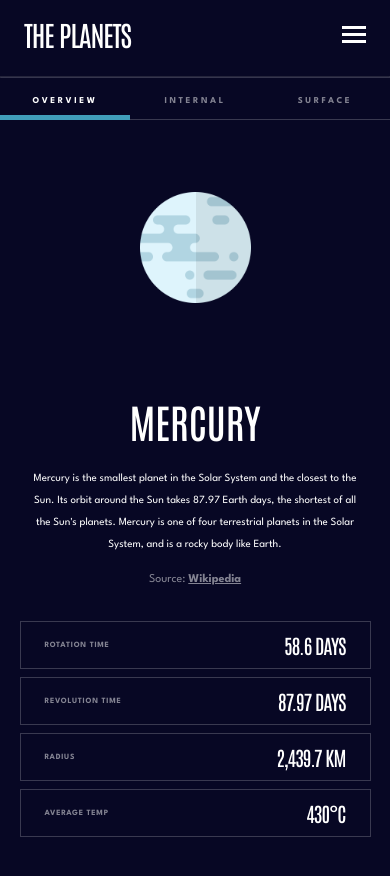
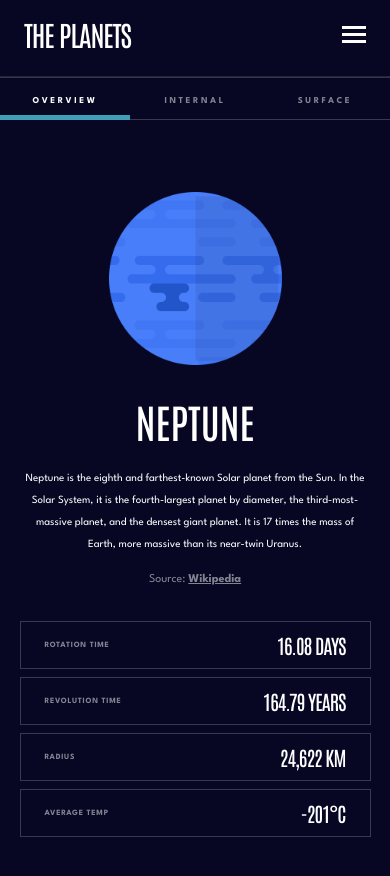
Before and after one commit to bartigue87/planet-facts-site, a plain HTML site: page neptune.html in a window 390 px wide. Drawn offline with Linux system fonts and the light colour scheme.

Commit message:
finish neptune

```diff
--- a/js/neptune.js
+++ b/js/neptune.js
@@ -5,11 +5,11 @@ const overviewBtn = document.getElementById("overview-btn");
 const internalBtn = document.getElementById("internal-btn");
 const surfaceBtn = document.getElementById("surface-btn");
 const overviewText =
-  "Venus is the second planet from the Sun. It is named after the Roman goddess of love and beauty. As the brightest natural object in Earth's night sky after the Moon, Venus can cast shadows and can be, on rare occasions, visible to the naked eye in broad daylight.";
+  "Neptune is the eighth and farthest-known Solar planet from the Sun. In the Solar System, it is the fourth-largest planet by diameter, the third-most-massive planet, and the densest giant planet. It is 17 times the mass of Earth, more massive than its near-twin Uranus.";
 const internalText =
-  "The similarity in size and density between Venus and Earth suggests they share a similar internal structure: a core, mantle, and crust. Like that of Earth, Venusian core is most likely at least partially liquid because the two planets have been cooling at about the same rate.";
+  "Neptune's internal structure resembles that of Uranus. Its atmosphere forms about 5% to 10% of its mass and extends perhaps 10% to 20% of the way towards the core. Increasing concentrations of methane, ammonia and water are found in the lower regions.";
 const surfaceText =
-  "Much of the Venusian surface appears to have been shaped by volcanic activity. Venus has several times as many volcanoes as Earth, and it has 167 large volcanoes that are over 100 km (60 mi) across. The only volcanic complex of this size on Earth is the Big Island of Hawaii.";
+  "Neptune's atmosphere is 80% hydrogen and 19% helium. A trace amount of methane is also present. Prominent absorption bands of methane exist at wavelengths above 600 nm, in the red and infrared portion of the spectrum.";
 const navItems = document.getElementById("nav-items");
 const infoBoxes = document.querySelector(".info-boxes-container");
 
--- a/neptune.html
+++ b/neptune.html
@@ -11,7 +11,7 @@
         href="https://fonts.googleapis.com/css2?family=Antonio:wght@500&family=League+Spartan:wght@400;700&display=swap"
         rel="stylesheet">
     <link rel="stylesheet" href="./styles/main-style.css">
-    <link rel="stylesheet" href="./styles/mercury-style.css">
+    <link rel="stylesheet" href="./styles/neptune-style.css">
     <title>Planet Facts</title>
 </head>
 
@@ -65,18 +65,16 @@
     </nav>
     <hr>
     <main>
-        <img id="planet-image" class="full-img" src="./images/mercury1.png" alt="illustrative depiction of mercury" />
-        <img id="planet-image2" class="full-img" src="./images/mercury2.png" alt="illustrative depiction of mercury" />
-        <img id="planet-image3" class="secondary-img" src="./images/mercury3.png"
-            alt="illustrative depiction of mercury" />
+        <img id="planet-image" class="full-img" src="./images/neptune1.png" alt="illustrative depiction of neptune" />
+        <img id="planet-image2" class="full-img" src="./images/neptune2.png" alt="illustrative depiction of neptune" />
+        <img id="planet-image3" class="secondary-img" src="./images/neptune3.png"
+            alt="illustrative depiction of neptune" />
         <div class="planet-info-container">
             <div class="text-container">
-                <h1>Mercury</h1>
-                <p id="main-text">Mercury is the smallest planet in the Solar System and the closest to the Sun. Its
-                    orbit
-                    around the Sun
-                    takes 87.97 Earth days, the shortest of all the Sun's planets. Mercury is one of four terrestrial
-                    planets in the Solar System, and is a rocky body like Earth.</p>
+                <h1>Neptune</h1>
+                <p id="main-text">Neptune is the eighth and farthest-known Solar planet from the Sun. In the Solar
+                    System, it is the fourth-largest planet by diameter, the third-most-massive planet, and the densest
+                    giant planet. It is 17 times the mass of Earth, more massive than its near-twin Uranus.</p>
                 <p class="source">Source: <a>Wikipedia</a></p>
             </div>
             <div class="btn-container">
@@ -99,22 +97,22 @@
     <div class="info-boxes-container">
         <div class="info-boxes">
             <p>Rotation Time</p>
-            <h4>58.6 days</h4>
+            <h4>16.08 days</h4>
         </div>
         <div class="info-boxes">
             <p>Revolution Time</p>
-            <h4>87.97 days</h4>
+            <h4>164.79 years</h4>
         </div>
         <div class="info-boxes">
             <p>Radius</p>
-            <h4>2,439.7 KM</h4>
+            <h4>24,622 KM</h4>
         </div>
         <div class="info-boxes">
             <p>Average Temp</p>
-            <h4>430°C</h4>
+            <h4>-201°C</h4>
         </div>
     </div>
-    <script src="./js/mercury.js"></script>
+    <script src="./js/neptune.js"></script>
     <script src="./js/index.js"></script>
 </body>
 
--- a/styles/neptune-style.css
+++ b/styles/neptune-style.css
@@ -1,6 +1,6 @@
 .full-img {
-  width: 400px;
-  height: 400px;
+  width: 450px;
+  height: 450px;
 }
 
 .secondary-img {
@@ -17,14 +17,14 @@
 #planet-image3 {
   position: relative;
   top: 180px;
-  left: 119px;
+  left: 143px;
   visibility: hidden;
 }
 
 @media screen and (max-width: 1024px) {
   .full-img {
-    width: 253px;
-    height: 253px;
+    width: 285px;
+    height: 285px;
     margin-top: 62px;
   }
 
@@ -43,8 +43,8 @@
 
 @media screen and (max-width: 645px) {
   .full-img {
-    width: 154px;
-    height: 154px;
+    width: 173px;
+    height: 173px;
     margin-top: 142px;
   }
 
```
